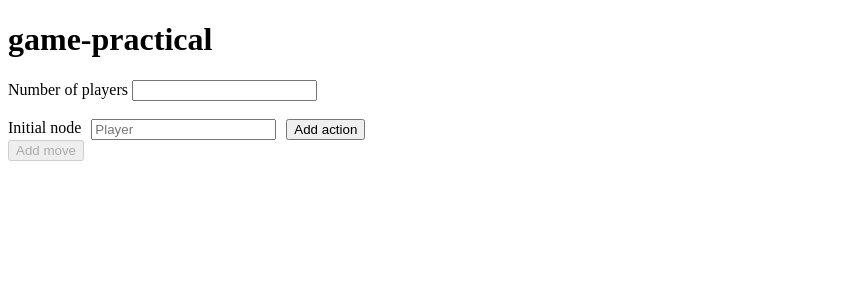
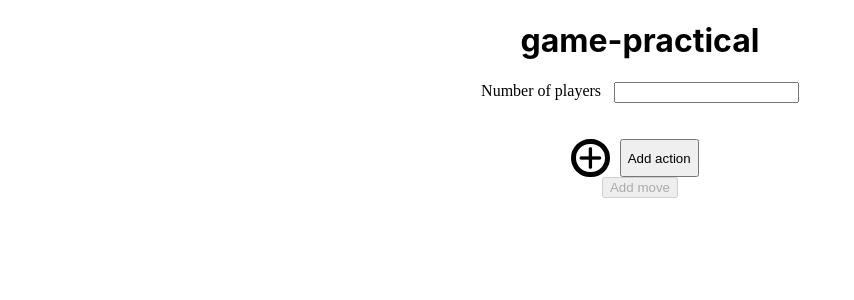
Before and after one commit to mihiraggarwal/game-practical, a SvelteKit app in the folder client/: page / in a window 1280 px wide. Shown: the top 300 px of the page, without its empty margins (0-854 px from the left). Built offline with nearby package versions, Linux system fonts and the light colour scheme.

Commit message:
plus btn + modal

```diff
--- a/client/src/app.html
+++ b/client/src/app.html
@@ -4,6 +4,7 @@
 		<meta charset="utf-8" />
 		<!-- <link rel="icon" href="%sveltekit.assets%/favicon.png" /> -->
 		<meta name="viewport" content="width=device-width, initial-scale=1" />
+		<script src="https://kit.fontawesome.com/b755d8149c.js" crossorigin="anonymous"></script>
 		%sveltekit.head%
 	</head>
 	<body data-sveltekit-preload-data="hover">
--- /dev/null
+++ b/client/src/lib/components/PlusBtn.svelte
@@ -0,0 +1,46 @@
+<script lang="ts">
+    const btnClick = () => {
+        const dialog = document.getElementById("dlg")
+        dialog?.showModal()
+    }
+
+    const moveBtn = () => {
+        const dialog = document.getElementById("dlg")
+        dialog?.close()
+    }
+
+    const payoffBtn = () => {
+        const dialog = document.getElementById("dlg")
+        dialog?.close()
+    }
+</script>
+
+<button class="plus-btn" on:click={btnClick}>
+    <i class="fa fa-plus"></i>
+</button>
+
+<dialog id="dlg">
+    <button class="optionBtn" on:click={moveBtn}>Move</button>
+    <button class="optionBtn" on:click={payoffBtn}>Payoff</button>
+</dialog>
+
+<style>
+    .plus-btn {
+        border: 5px solid #000;
+        border-radius: 50%;
+        width: 3vw;
+        height: 3vw;
+        display: flex;
+        justify-content: center;
+        align-items: center;
+        background-color: #fff;
+    }
+
+    .plus-btn:hover {
+        cursor: pointer;
+    }
+
+    i {
+        font-size: 2em;
+    }
+</style>
--- a/client/src/routes/+page.svelte
+++ b/client/src/routes/+page.svelte
@@ -7,6 +7,8 @@
     and so on
     - in the end, get payoffs
     */
+
+    import PlusBtn from "../lib/components/PlusBtn.svelte";
 
     let nPlayers: number;
     let initial_player: number;
@@ -90,17 +92,20 @@
 </script>
 
 <h1>game-practical</h1>
-<label for="players">Number of players</label>
-<input type="number" id="players" name="players" bind:value={nPlayers} required />
+<div class="pre-tree">
+    <label for="players">Number of players</label>
+    <input type="number" id="players" name="players" bind:value={nPlayers} required />
+</div>
 <br /><br />
 
 <div class="tree">
     <div class="initial">
-        Initial node
-        <input type="number" name="player_input" class="player_input" bind:value={initial_player} required placeholder="Player" />
+        <PlusBtn />
+        <!-- <input type="number" name="player_input" class="player_input" bind:value={initial_player} required placeholder="Player" /> -->
         <button type="button" class="action_btn" on:click={add_action}>Add action</button>
         <div class="action_div"></div>
     </div>
+
     <div class="further">
         {#if node_counter < 1}
             <button type="button" id="node_btn" on:click={add_move} disabled>Add move</button>
@@ -111,6 +116,12 @@
 </div>
 
 <style>
+    .pre-tree {
+        display: flex;
+        justify-content: center;
+        gap: 1vw
+    }
+
     .initial {
         display: flex;
         flex-direction: row;
@@ -122,4 +133,15 @@
         flex-direction: row;
         gap: 10px
     }
+
+    .tree {
+        display: flex;
+        align-items: center;
+        flex-direction: column;
+    }
+
+    h1 {
+        font-family: "Inter";
+        text-align: center;
+    }
 </style>
```
